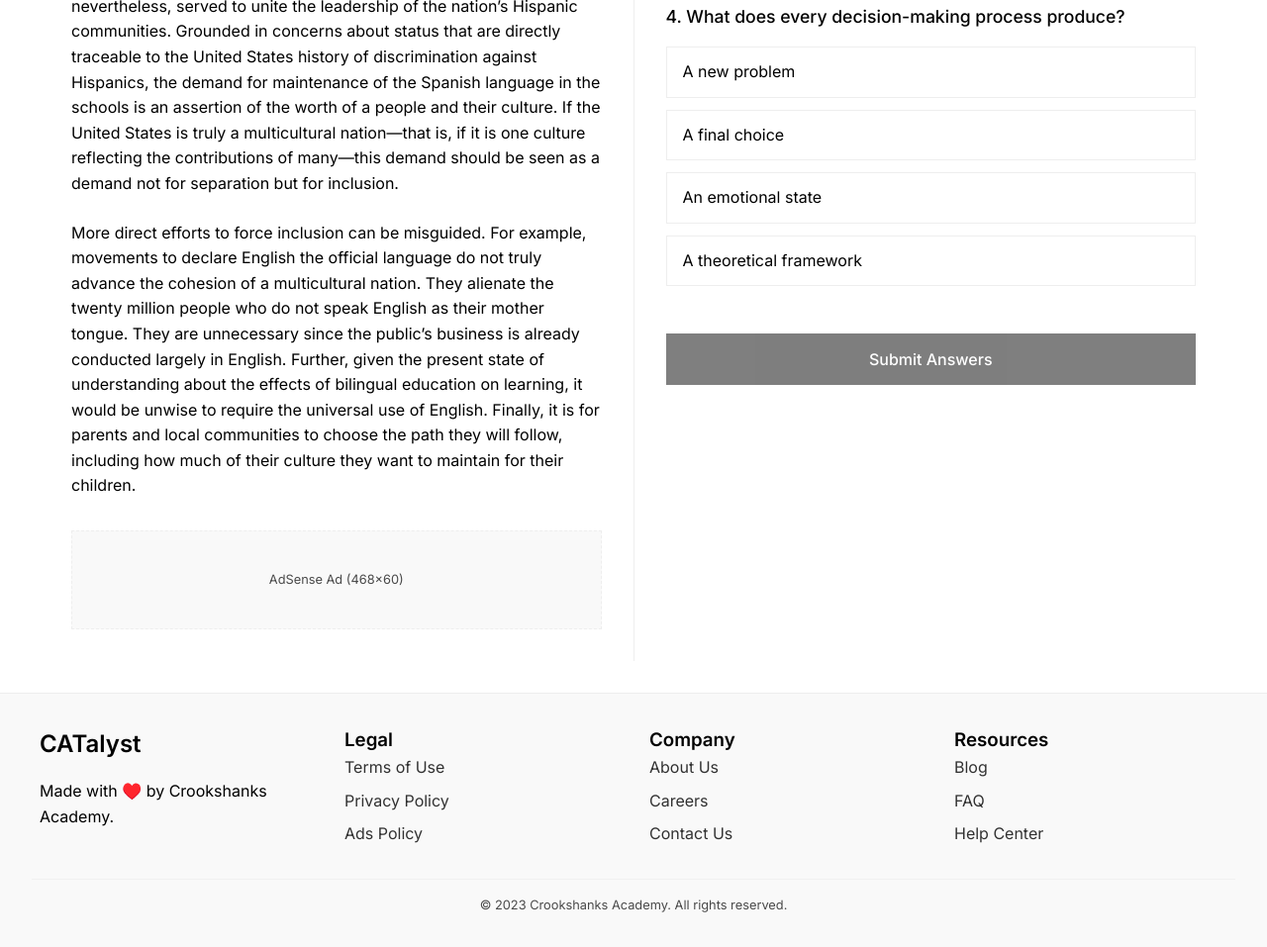
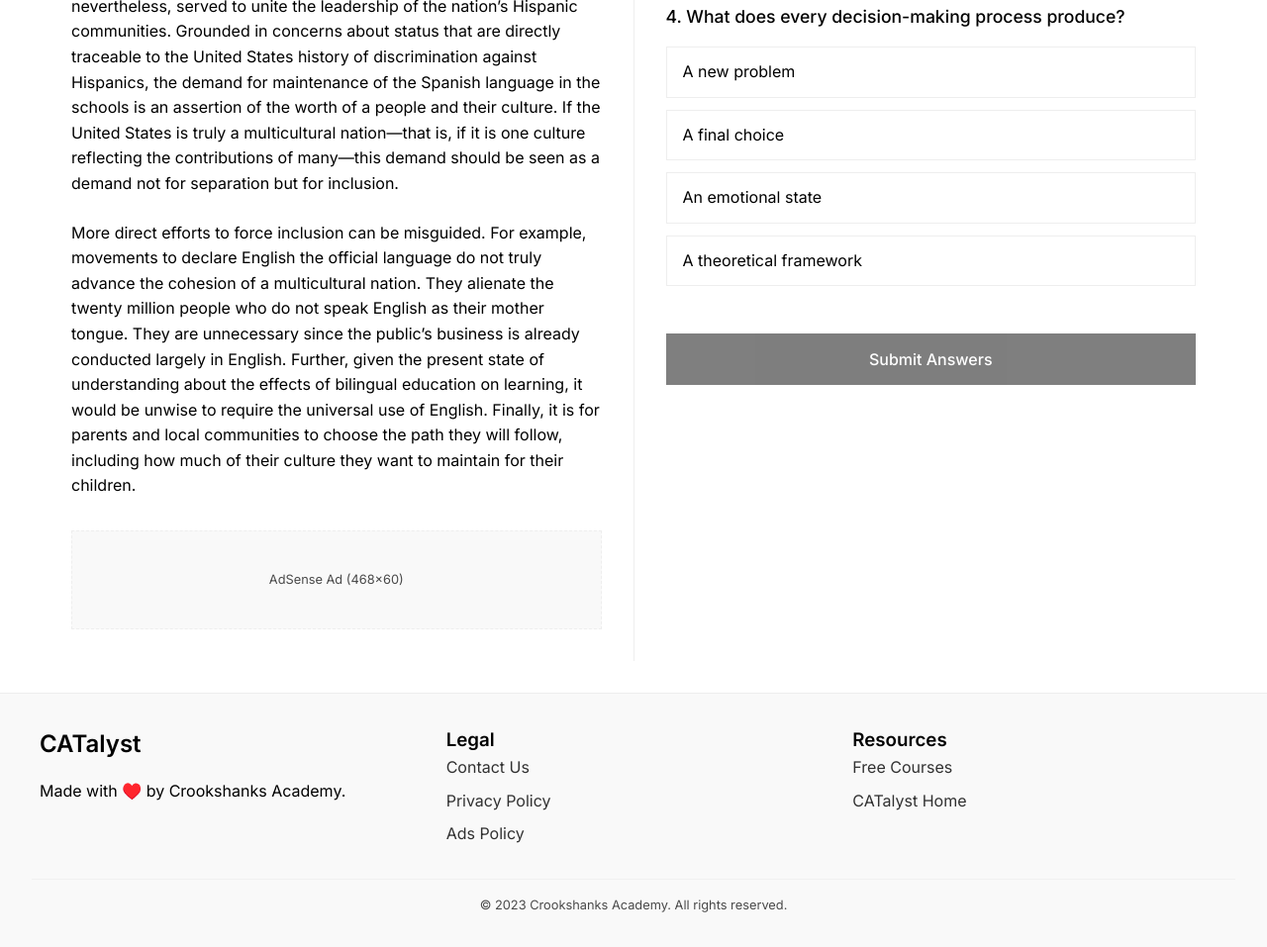
Before and after one commit to CrookshanksAcademy/CAT-Toolkit, a plain HTML site: page angrezi100/1.html in a window 1280 px wide. Shown: the part 1207-2164 px from the top of the page at 99% size. Drawn offline with Linux system fonts and the light colour scheme.

Commit message:
Update 1.html

```diff
--- a/angrezi100/1.html
+++ b/angrezi100/1.html
@@ -3,7 +3,18 @@
 <head>
     <meta charset="UTF-8">
     <meta name="viewport" content="width=device-width, initial-scale=1.0">
-    <title>Knowledge Challenge</title>
+
+    <!-- TAGS -->
+    <title>Day 1 - Angrezi100 Challenge | CATalyst CAT Prep by Crookshanks Academy</title>
+    <meta name="description" content="Kickstart your CAT preparation with Day 1 of the Angrezi100 Challenge by Crookshanks Academy. Boost your English skills for CAT with expert-curated lessons and tips. Join the CATalyst journey now!">
+    <meta property="og:title" content="Day 1 - Angrezi100 Challenge | CATalyst CAT Prep by Crookshanks Academy">
+    <meta property="og:description" content="Start your CAT prep journey with Day 1 of the Angrezi100 Challenge. Build strong English skills with expert guidance from Crookshanks Academy.">
+    <meta property="og:type" content="website">
+    <meta property="og:url" content="https://cat.crookshanksacademy.com/angrezi100">
+    <meta property="og:image" content="https://cat.crookshanksacademy.com/assets/angrezi100.jpg">
+    <link rel="icon" href="https://cat.crookshanksacademy.com/favicon.png" type="image/png">
+
+
     <style>
         :root {
             --ease: cubic-bezier(0.19, 1, 0.22, 1);
@@ -539,6 +550,8 @@
                 </div>
             </div>
 
+            <!-- ENTER  QUESTIONS HERE -->
+
             <div class="quiz-section">
                 <div id="question-1" class="question-container">
                     <div class="question">1. It can be inferred from the passage that one of the characteristics of immigrant groups to the United States has traditionally been that, after immigration, relatively few members of the group</div>
@@ -592,6 +605,8 @@
         </div>
     </div>
 
+    <!-- QUESTIONS END -->
+
     <!-- Settings Modal -->
     <div class="modal" id="settings-modal">
         <div class="modal-content">
@@ -633,27 +648,19 @@
             <div class="footer-column">
                 <h3>Legal</h3>
                 <div class="footer-links">
-                    <a href="/terms">Terms of Use</a>
-                    <a href="/privacy">Privacy Policy</a>
-                    <a href="/ads-policy">Ads Policy</a>
-                </div>
-            </div>
-            <div class="footer-column">
-                <h3>Company</h3>
-                <div class="footer-links">
-                    <a href="/about">About Us</a>
-                    <a href="/careers">Careers</a>
-                    <a href="/contact">Contact Us</a>
+                    <a href="https://www.crookshanksacademy.com/contact">Contact Us</a>
+                    <a href="https://www.crookshanksacademy.com/privacy-policy">Privacy Policy</a>
+                    <a href="https://www.crookshanksacademy.com/ads-policy">Ads Policy</a>
                 </div>
             </div>
             <div class="footer-column">
                 <h3>Resources</h3>
                 <div class="footer-links">
-                    <a href="/blog">Blog</a>
-                    <a href="/faq">FAQ</a>
-                    <a href="/help">Help Center</a>
+                    <a href="https://www.crookshanksacademy.com">Free Courses</a>
+                    <a href="https://cat.crookshanksacademy.com">CATalyst Home</a>
                 </div>
             </div>
+
         </div>
         <div class="footer-bottom">
             © 2023 Crookshanks Academy. All rights reserved.
@@ -667,13 +674,14 @@
             return `quizProgress_${path}`;
         }
 
-        // Quiz data - correct answers are option 2, 3, 2, 2
+        // ENTER THE CORRECT SOLUTIONS HERE
         const quizData = {
             1: { correct: 2 },
             2: { correct: 3 },
             3: { correct: 2 },
             4: { correct: 2 }
         };
+        // SOLUTIONS END
 
         // Timer variables
         let startTime;
```
